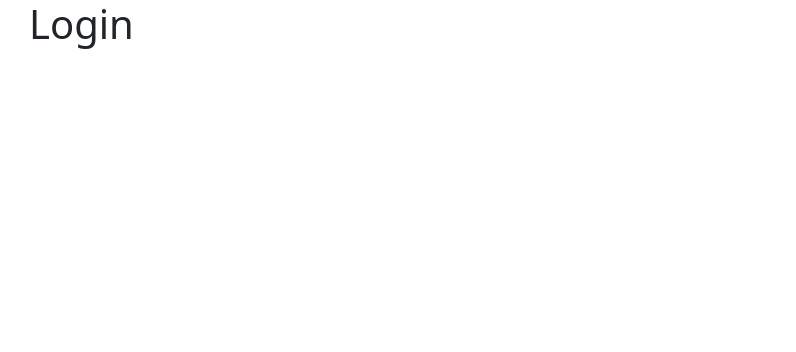
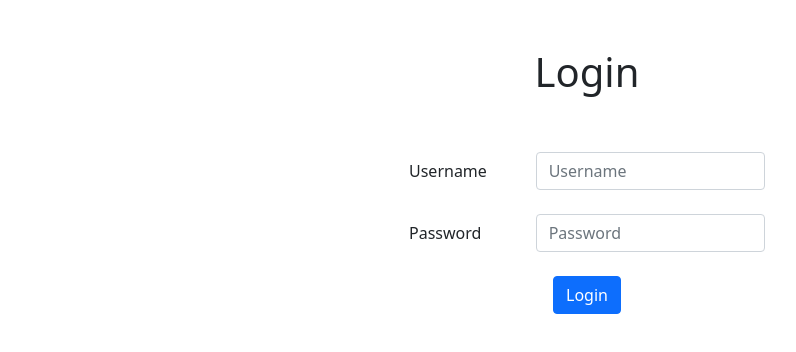
Before and after one commit to arghyab0/VITGo, a React (Create React App) app: page /login in a window 1280 px wide. Shown: the top 352 px of the page, without its empty margins (53-849 px from the left). Built offline with nearby package versions, Linux system fonts and the light colour scheme.

Commit message:
feat: added login form

```diff
--- a/src/components/LoginForm.jsx
+++ b/src/components/LoginForm.jsx
@@ -1,13 +1,44 @@
 //components
-import { Row, Col } from "react-bootstrap";
+import { Row, Col, Form, Button } from "react-bootstrap";
 
 const LoginForm = () => {
   return (
     <>
-      <Row>
-        <Col>
+      <Row className="mt-5 mb-5">
+        <Col style={{ display: "flex", justifyContent: "center" }}>
           <h1>Login</h1>
         </Col>
+      </Row>
+      <Row>
+        <Col md={4}></Col>
+        <Col md={4}>
+          <Form>
+            <Form.Group as={Row} className="mb-4">
+              <Form.Label column sm="4">
+                Username
+              </Form.Label>
+              <Col sm="8">
+                <Form.Control type="text" placeholder="Username" />
+              </Col>
+            </Form.Group>
+
+            <Form.Group as={Row} className="mb-4">
+              <Form.Label column sm="4">
+                Password
+              </Form.Label>
+              <Col sm="8">
+                <Form.Control type="password" placeholder="Password" />
+              </Col>
+            </Form.Group>
+
+            <Form.Group as={Row}>
+              <Col style={{ textAlign: "center" }}>
+                <Button type="submit">Login</Button>
+              </Col>
+            </Form.Group>
+          </Form>
+        </Col>
+        <Col md={4}></Col>
       </Row>
     </>
   );
```
